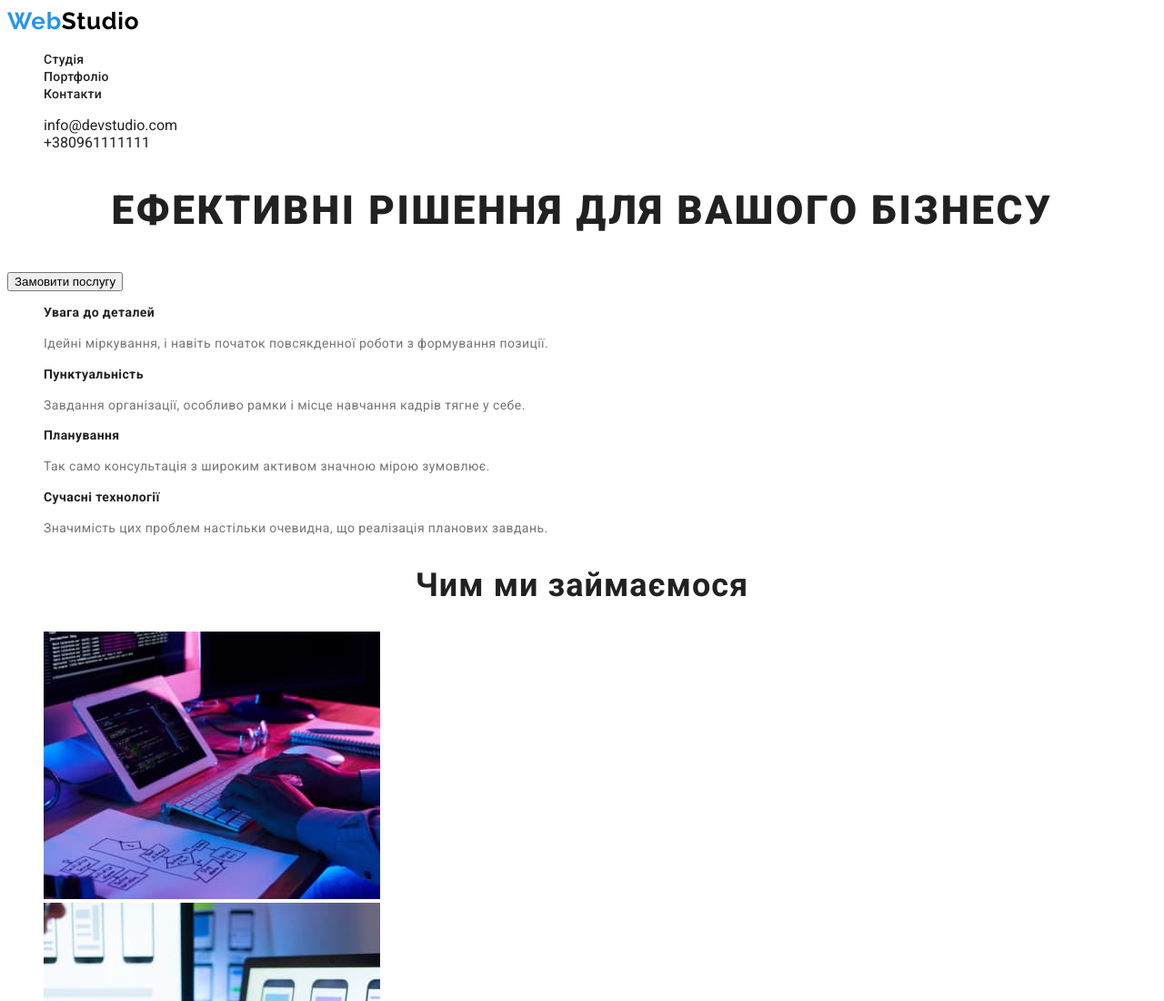
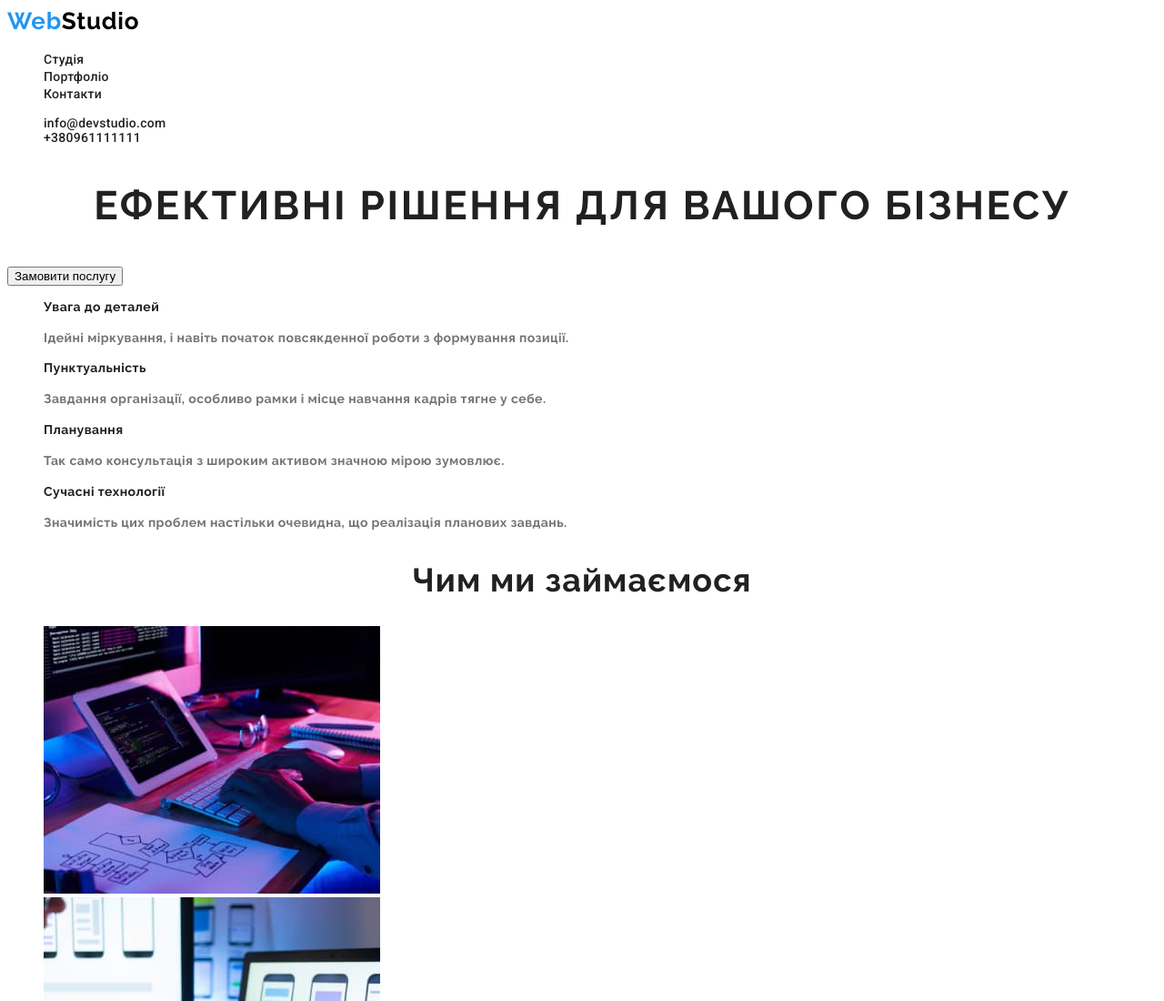
Before and after one commit to humbubahumbuba/goit-markup-hw-02, a plain HTML site: page index.html in a window 1280 px wide. Shown: the top 1100 px of the page at 91% size. Drawn offline with Linux system fonts and the light colour scheme.

Commit message:
fonts-auth-nav

```diff
--- a/css/style.css
+++ b/css/style.css
@@ -16,6 +16,7 @@ body{
     color:var(--primary-text-color);
 
     font-family:Roboto,sans-serif ;
+    font-family: Raleway,sans-serif;
 
 }
  .logo{
@@ -56,6 +57,8 @@ body{
 .site-nav .link{
     color: #212121;
     text-decoration: none;
+    font-family: 'Roboto';
+    font-style: normal;
     font-weight: 500;
     font-size: 14px;
     line-height: 1.14em;
@@ -68,6 +71,14 @@ body{
 
 .site-nav .link.current{
     color: var(--accent-color);
+}
+.auth-nav{
+    font-family: 'Roboto';
+    font-style: normal;
+    font-weight: 500;
+    font-size: 14px;
+    line-height: 1.14em;
+    letter-spacing: 0.02em;
 }
 /* hero */
 
```
